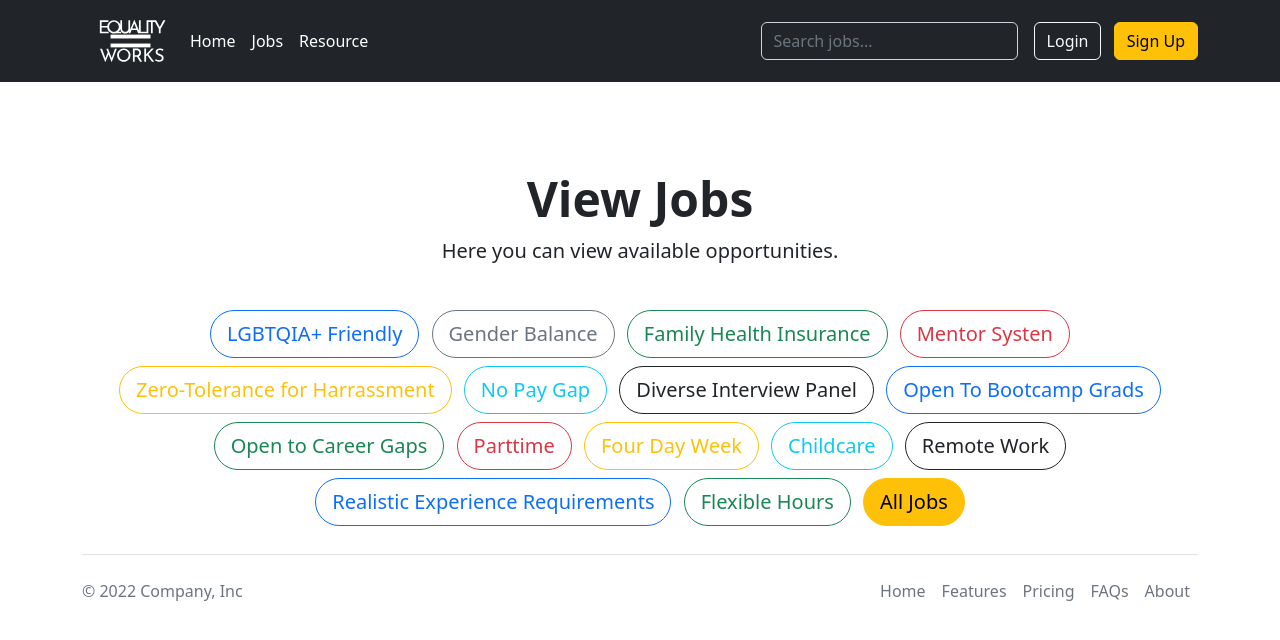
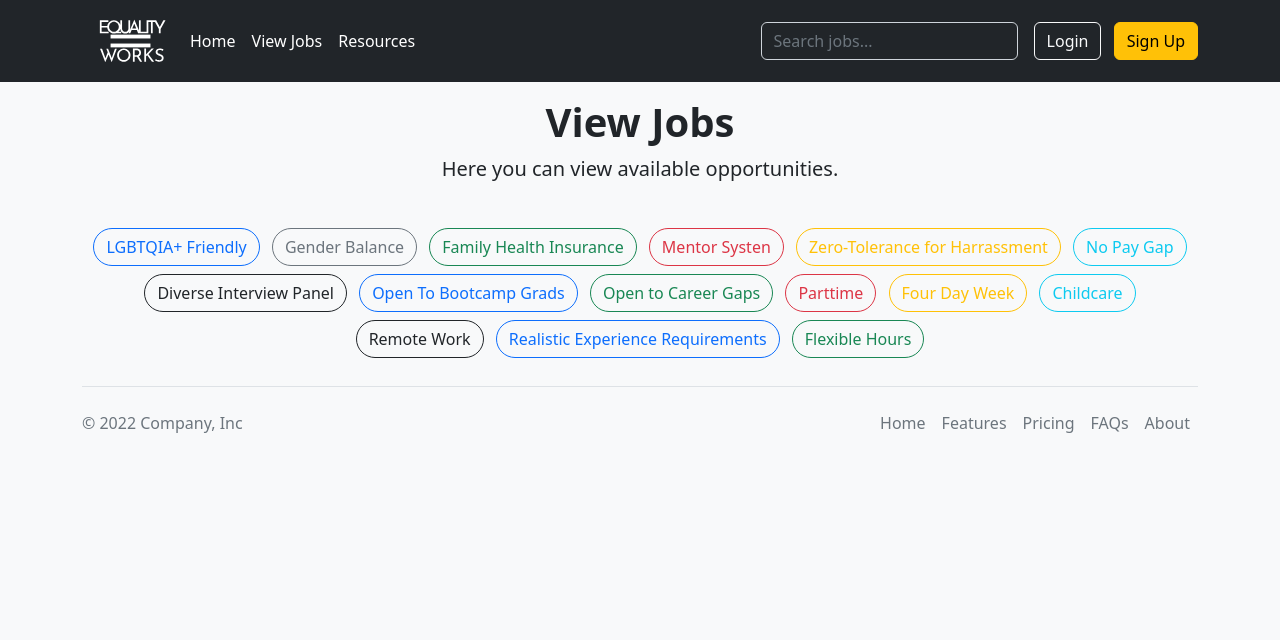
Before and after one commit to asiask97/team1-sept-2022, a Flask app: page /jobposts in a window 1280 px wide. Shown: the top 640 px of the page. Run offline with Flask 2, Linux system fonts and the light colour scheme; data that the repository does not hold is empty; some libraries are stand-ins or nearby versions.

Commit message:
Improve styling of job page

```diff
--- a/app.py
+++ b/app.py
@@ -69,6 +69,7 @@ class Jobs(db.Model):
     job_id = db.Column(db.Integer, primary_key = True)
     created_by = db.Column(db.Integer, db.ForeignKey('users.id'))
     title = db.Column(db.String(200), nullable=False)
+    email = db.Column(db.String(200), nullable=False)
     company = db.Column(db.String(200), nullable=False)
     referenceNo = db.Column(db.String(200))
     description = db.Column(db.Text(), nullable=False)
@@ -118,10 +119,8 @@ def register():
     if request.method == 'POST':
         checkEmail = Users.query.filter_by(email = request.form.get('email')).first()
         userType = ''
-        if(request.form.get('userType')):
-            userType = 'employer'
-        else:
-            userType = 'employee'
+        userType = request.form.get('userType')
+
         print(request.form.get('psw'), request.form.get('psw-repeat'))
         if(request.form.get('psw') != request.form.get('psw-repeat')):
             flash('Passwords did not match')
@@ -163,7 +162,7 @@ def login():
 @login_required
 def logout():
     logout_user()
-    return redirect(url_for('login'))
+    return redirect(url_for('index'))
 
 @app.route('/jobposts', methods = ['GET'])
 def jobposts():
@@ -221,14 +220,14 @@ def badgeview(id):
         jobs = Jobs.query.filter(Jobs.parttime.is_(True)).order_by(Jobs.datetime.desc())
         return render_template('badgeview.html', jobs=jobs, pagename="Part-time schedule available")
     if id == 11:
+        jobs = Jobs.query.filter(Jobs.fourday.is_(True)).order_by(Jobs.datetime.desc())
+        return render_template('badgeview.html', jobs=jobs, pagename="Four day week")
+    if id == 12:
         jobs = Jobs.query.filter(Jobs.childcare.is_(True)).order_by(Jobs.datetime.desc())
         return render_template('badgeview.html', jobs=jobs, pagename="Childcare")
-    if id == 12:
+    if id == 13:
         jobs = Jobs.query.filter(Jobs.remote_work.is_(True)).order_by(Jobs.datetime.desc())
         return render_template('badgeview.html', jobs=jobs, pagename="Remote work option")
-    if id == 13:
-        jobs = Jobs.query.filter(Jobs.childcare.is_(True)).order_by(Jobs.datetime.desc())
-        return render_template('badgeview.html', jobs=jobs, pagename="Childcare")
     if id == 14:
         jobs = Jobs.query.filter(Jobs.experience_requirements.is_(True)).order_by(Jobs.datetime.desc())
         return render_template('badgeview.html', jobs=jobs, pagename="Realistic experience requirements")
@@ -362,6 +361,7 @@ def addjob():
                     company = request.form.get('company'),
                     salary = salary,
                     created_by = current_user.id,
+                    email=current_user.email,
                     lgbt=lgbt,
                     genderbalance=genderbalance,
                     insurance=insurance,
--- a/static/css/style.css
+++ b/static/css/style.css
@@ -51,9 +51,9 @@
 }
 
 /*---- JOB POSTS AND SEARCH JOBS ----*/
-.jobposts {
+/* .jobposts {
   margin-top: 5em;
-}
+} */
 
 /* ---- Resource Page ---- */
 
@@ -175,3 +175,20 @@
   background-color: #08f4cd;
   color: #ffffff;
 }
+
+
+
+
+/* preserves line breaks in job description text  */
+.description-body{
+  white-space: pre-wrap;
+}
+
+.badge-circle {
+  border-radius: 50%;
+  height: 5.5rem;
+  width: 5.5rem;
+  font-size: 3rem;
+  line-height: 5rem;
+  padding: 0
+}
--- a/templates/base.html
+++ b/templates/base.html
@@ -23,7 +23,7 @@
 
     <link rel="shortcut icon" type="image/x-icon" href="../static/images/favicon.ico">
   </head>
-  <body>
+  <body class = "bg-light">
     {% include "navbar.html" %} {% for message in get_flashed_messages() %}
     <div class="alert alert-warning alert-dismissible fade show" role="alert">
       {{ message }}
@@ -35,7 +35,7 @@
       ></button>
     </div>
     {% endfor %}
-    <div class="container">{% block content %} {% endblock %}</div>
+    <div class="container ">{% block content %} {% endblock %}</div>
 
     {% include "footer.html" %}
     <script
--- a/templates/jobposts.html
+++ b/templates/jobposts.html
@@ -2,9 +2,9 @@
 
 {% block content %}
 
-<div class="jobposts">
+<div class="jobposts ">
   <div class="px-2 py-2 my-2 text-center">
-    <h1 class="display-5 fw-bold">View Jobs</h1>
+    <h1 class=" fw-bold">View Jobs</h1>
     <div class="col-lg-6 mx-auto">
       <p class="lead mb-4">
         Here you can view available opportunities.</p>
@@ -13,174 +13,177 @@
 
   <div class="text-center">
 
-    <a class="btn btn-outline-primary btn-lg m-1 rounded-pill" href="/badgeview/1" role="button">LGBTQIA+ Friendly</a>
+    <a class="btn btn-outline-primary  m-1 rounded-pill" href="/badgeview/1" role="button">LGBTQIA+ Friendly</a>
+
+    <a class="btn btn-outline-secondary  m-1 rounded-pill" href="/badgeview/2" role="button" >Gender Balance</a>
 
 
 
-    <a class="btn btn-outline-secondary btn-lg m-1 rounded-pill" href="/badgeview/2" role="button">Gender Balance</a>
+    <a class="btn btn-outline-success  m-1 rounded-pill" href="/badgeview/3" role="button">Family Health Insurance</a>
 
 
 
-    <a class="btn btn-outline-success btn-lg m-1 rounded-pill" href="/badgeview/3" role="button">Family Health Insurance</a>
+    <a class="btn btn-outline-danger  m-1 rounded-pill" href="/badgeview/4" role="button">Mentor Systen</a>
 
 
 
-    <a class="btn btn-outline-danger btn-lg m-1 rounded-pill" href="/badgeview/4" role="button">Mentor Systen</a>
+    <a class="btn btn-outline-warning  m-1 rounded-pill" href="/badgeview/5" role="button">Zero-Tolerance for Harrassment</a>
 
 
 
-    <a class="btn btn-outline-warning btn-lg m-1 rounded-pill" href="/badgeview/5" role="button">Zero-Tolerance for Harrassment</a>
+    <a class="btn btn-outline-info  m-1 rounded-pill" href="/badgeview/6" role="button">No Pay Gap</a>
 
 
 
-    <a class="btn btn-outline-info btn-lg m-1 rounded-pill" href="/badgeview/6" role="button">No Pay Gap</a>
+    <a class="btn btn-outline-dark  m-1 rounded-pill" href="/badgeview/7" role="button">Diverse Interview Panel</a>
 
 
 
-    <a class="btn btn-outline-dark btn-lg m-1 rounded-pill" href="/badgeview/7" role="button">Diverse Interview Panel</a>
+    <a class="btn btn-outline-primary  m-1 rounded-pill" href="/badgeview/8" role="button">Open To Bootcamp Grads</a>
 
 
 
-    <a class="btn btn-outline-primary btn-lg m-1 rounded-pill" href="/badgeview/8" role="button">Open To Bootcamp Grads</a>
+    <a class="btn btn-outline-success  m-1 rounded-pill" href="/badgeview/9" role="button">Open to Career Gaps</a>
 
 
 
-    <a class="btn btn-outline-success btn-lg m-1 rounded-pill" href="/badgeview/9" role="button">Open to Career Gaps</a>
+    <a class="btn btn-outline-danger  m-1 rounded-pill" href="/badgeview/10" role="button">Parttime</a>
 
 
 
-    <a class="btn btn-outline-danger btn-lg m-1 rounded-pill" href="/badgeview/10" role="button">Parttime</a>
+    <a class="btn btn-outline-warning  m-1 rounded-pill" href="/badgeview/11" role="button">Four Day Week</a>
 
 
 
-    <a class="btn btn-outline-warning btn-lg m-1 rounded-pill" href="/badgeview/11" role="button">Four Day Week</a>
+    <a class="btn btn-outline-info  m-1 rounded-pill" href="/badgeview/12" role="button">Childcare</a>
 
 
 
-    <a class="btn btn-outline-info btn-lg m-1 rounded-pill" href="/badgeview/12" role="button">Childcare</a>
+    <a class="btn btn-outline-dark  m-1 rounded-pill" href="/badgeview/13" role="button">Remote Work</a>
 
 
 
-    <a class="btn btn-outline-dark btn-lg m-1 rounded-pill" href="/badgeview/13" role="button">Remote Work</a>
+    <a class="btn btn-outline-primary  m-1 rounded-pill" href="/badgeview/14" role="button">Realistic Experience Requirements</a>
 
 
+    <a class="btn btn-outline-success  m-1 rounded-pill" href="/badgeview/15" role="button">Flexible Hours</a>
 
-    <a class="btn btn-outline-primary btn-lg m-1 rounded-pill" href="/badgeview/14" role="button">Realistic Experience Requirements</a>
+    {% if current_user.is_authenticated %}
+      <a class="btn btn-danger  m-1 rounded-pill" href="/jobposts/saved" role="button">Saved Jobs</a>
 
 
-    <a class="btn btn-outline-success btn-lg m-1 rounded-pill" href="/badgeview/15" role="button">Flexible Hours</a>
-
-    {% if current_user.is_authenticated %}
-      <a class="btn btn-danger btn-lg m-1 rounded-pill" href="/jobposts/saved" role="button">Saved Jobs</a>
+    <a class="btn btn-warning  m-1 rounded-pill" href="/jobposts" role="button">All Jobs</a>
     {% endif %}
-
-    <a class="btn btn-warning btn-lg m-1 rounded-pill" href="/jobposts" role="button">All Jobs</a>
   </div>
 
   {% for job in jobs %}
 
-  <div class="card mb-3 jobItem">
+  <div class="card mb-3 jobItem rounded-pill">
     <div class="row g-0 align-items-center">
-      <div class="col-md-2 bg-success rounded-pill">
-        <div class="card-body text-center ">
-          <h3 class="card-title text-white">{{job.company}}</h3>
+      <div class="col-md-2 text-center">
+        <!-- <div class="bg-success">t</div> -->
+        <span class="col-md-5 color--heading">
+          <span class="badge badge-circle bg-success mr-3">{{job.company.0}}</span>
+        </span>
+      </div>
+      <div class="col-md-6">
+        <div class="card-body">
+          <h5 class="card-title">{{job.company}}</h5>
+          <h3 class="card-title fw-bold">{{job.title}} </h3>
+          <p class="card-text">{{job.location}} €{{ ("%.2f"|format(job.salary)).rstrip('0').rstrip('.') }}</p>
 
-
-        </div>
-      </div>
-      <div class="col-md-8">
-        <div class="card-body">
-
-          <h2 class="card-title">{{job.title}}</h2>
-          <p class="card-text">{{job.location}}</p>
-          <p class="card-text">€{{job.salary}}</p>
+          <!-- <p class="card-text"></p> -->
 
 
           {% if job.lgbt %}
-          <a class="btn btn-outline-primary rounded-pill" href="/badgeview/1" role="button">LGBTQIA+ Friendly</a>
+          <a class="btn btn-primary badge rounded-pill" href="/badgeview/1" role="button">LGBTQIA+ Friendly</a>
           {% endif %}
 
           {% if job.genderbalance %}
-          <a class="btn btn-outline-secondary rounded-pill" href="/badgeview/2" role="button">Gender Balance</a>
+          <a class="btn btn-secondary badge rounded-pill" href="/badgeview/2" role="button" style="--bs-btn-padding-y: .25rem; --bs-btn-padding-x: .5rem; --bs-btn-font-size: .75rem;">Gender Balance</a>
           {% endif %}
 
           {% if job.insurance %}
-          <a class="btn btn-outline-success rounded-pill" href="/badgeview/3" role="button">Family Health Insurance</a>
+          <a class="btn btn-success badge rounded-pill" href="/badgeview/3" role="button" style="--bs-btn-padding-y: .25rem; --bs-btn-padding-x: .5rem; --bs-btn-font-size: .75rem;">Family Health Insurance</a>
           {% endif %}
 
           {% if job.mentoring %}
-          <a class="btn btn-outline-danger rounded-pill" href="/badgeview/4" role="button">Mentor Systen</a>
+          <a class="btn btn-danger badge rounded-pill" href="/badgeview/4" role="button">Mentor Systen</a>
           {% endif %}
 
           {% if job.zero_harrassment %}
-          <a class="btn btn-outline-warning rounded-pill" href="/badgeview/5" role="button">Zero-Tolerance for Harrassment</a>
+          <a class="btn btn-warning badge rounded-pill" href="/badgeview/5" role="button">Zero-Tolerance for Harrassment</a>
           {% endif %}
 
           {% if job.no_pay_gap %}
-          <a class="btn btn-outline-info rounded-pill" href="/badgeview/6" role="button">No Pay Gap</a>
+          <a class="btn btn-info badge rounded-pill" href="/badgeview/6" role="button">No Pay Gap</a>
           {% endif %}
 
           {% if job.diverse_interview %}
-          <a class="btn btn-outline-dark rounded-pill" href="/badgeview/7" role="button">Diverse Interview Panel</a>
+          <a class="btn btn-dark badge rounded-pill" href="/badgeview/7" role="button">Diverse Interview Panel</a>
           {% endif %}
 
           {% if job.open_to_bootcamp %}
-          <a class="btn btn-outline-primary rounded-pill" href="/badgeview/8" role="button">Open To Bootcamp Grads</a>
+          <a class="btn btn-primary badge rounded-pill" href="/badgeview/8" role="button">Open To Bootcamp Grads</a>
           {% endif %}
 
           {% if job.open_to_career_gap %}
-          <a class="btn btn-outline-success rounded-pill" href="/badgeview/9" role="button">Open to Career Gaps</a>
+          <a class="btn btn-success badge rounded-pill" href="/badgeview/9" role="button">Open to Career Gaps</a>
           {% endif %}
 
           {% if job.parttime %}
-          <a class="btn btn-outline-danger rounded-pill" href="/badgeview/10" role="button">Parttime</a>
+          <a class="btn btn-danger badge rounded-pill" href="/badgeview/10" role="button">Parttime</a>
           {% endif %}
 
           {% if job.fourday %}
-          <a class="btn btn-outline-warning rounded-pill" href="/badgeview/11" role="button">Four Day Week</a>
+          <a class="btn btn-warning badge rounded-pill" href="/badgeview/11" role="button">Four Day Week</a>
           {% endif %}
 
           {% if job.childcare %}
-          <a class="btn btn-outline-info rounded-pill" href="/badgeview/12" role="button">Childcare</a>
+          <a class="btn btn-info badge rounded-pill" href="/badgeview/12" role="button">Childcare</a>
           {% endif %}
 
           {% if job.remote_work %}
-          <a class="btn btn-outline-dark rounded-pill" href="/badgeview/13" role="button">Remote Work</a>
+          <a class="btn btn-dark badge rounded-pill" href="/badgeview/13" role="button">Remote Work</a>
           {% endif %}
 
           {% if job.experience_requirements %}
-          <a class="btn btn-outline-primary rounded-pill" href="/badgeview/14" role="button">Realistic Experience Requirements</a>
+          <a class="btn btn-primary badge rounded-pill" href="/badgeview/14" role="button">Realistic Experience Requirements</a>
           {% endif %}
 
           {% if job.flexible_hours %}
-          <a class="btn btn-outline-success rounded-pill" href="/badgeview/15" role="button">Flexible Hours</a>
+          <a class="btn btn-success badge rounded-pill" href="/badgeview/15" role="button">Flexible Hours</a>
           {% endif %}
 
 
         </div>
       </div>
-      <div class="col-md-2 text-center">
-        <a class="btn btn-lg btn-primary " data-bs-toggle="collapse" href="#collapseExample-{{loop.index}}"
+      <div class="col-md-3 text-center">
+        <div class="btn-group-vertical">
+
+
+        <a class="btn btn-primary" data-bs-toggle="collapse" href="#collapseExample-{{loop.index}}"
           role="button" aria-expanded="false" aria-controls="collapseExample" role="button">View Details</a>
-        <a class="btn btn-lg btn-warning my-2 "
-          href="mailto:email@example.com?subject=Apply for {{job.title}} at {{job.company}} - Reference: {{job.referenceNo}}&body=Please fill out your application details here and attach your CV"
-          role="button">Apply</a>
+        <a class="btn  btn-warning "
+          href="mailto:{{job.email}}?subject=Apply for {{job.title}} at {{job.company}} - Reference: {{job.referenceNo}}&body=Please fill out your application details here and attach your CV"
+          role="button">Apply Now!</a>
 
           {% if current_user.is_authenticated %}
          {% if current_user.id == job.created_by%}
-        <a class="btn btn-lg btn-danger my-2 " onclick="return confirm('Are you sure?')" href="/jobposts/delete/{{job.job_id}}" role="button">Delete</a>
+        <a class="btn  btn-danger " onclick="return confirm('Are you sure?')" href="/jobposts/delete/{{job.job_id}}" role="button">Delete</a>
         {% endif %}
          {% endif %}
 
         {% if current_user.is_authenticated %}
-        <button class="btn btn-lg btn-secondary save_job {{job.job_id}}">{{ job.saved }}</button>
+        <button class="btn  btn-secondary save_job {{job.job_id}}">{{ job.saved }}</button>
         {% endif %}
+      </div>
       </div>
     </div>
   </div>
   <div class="collapse" id="collapseExample-{{loop.index}}">
     <div class="card card-body">
-      {{job.description}}
+     <p class="description-body">{{job.description}}</p>
     </div>
   </div>
 
--- a/templates/navbar.html
+++ b/templates/navbar.html
@@ -17,21 +17,31 @@
         </li>
         <li>
           <a href="{{ url_for('jobposts') }}" class="nav-link px-2 text-white"
-            >Jobs</a
+            >View Jobs</a
           >
         </li>
+
+        {% if current_user.is_authenticated %}
+        {% if current_user.userType == 'employer' %}
+        <li>
+          <a href="{{ url_for('addjob') }}" class="nav-link px-2 text-white"
+            >Add Job</a
+          >
+          <!-- <a
+          href="{{ url_for('addjob') }}"
+          class="btn btn-outline-light me-2"
+          role="button"
+          >Add Job</a
+        > -->
+        </li>
+        {% endif %}
+        {% endif %}
+
         <li>
           <a href="{{ url_for('resources') }}" class="nav-link px-2 text-white"
-            >Resource</a
+            >Resources</a
           >
         </li>
-        {% if current_user.is_authenticated %}
-        <li>
-          <a href="{{ url_for('addjob') }}" class="nav-link px-2 text-white"
-            >Post Job</a
-          >
-        </li>
-        {% endif %}
       </ul>
 
       <form
```
